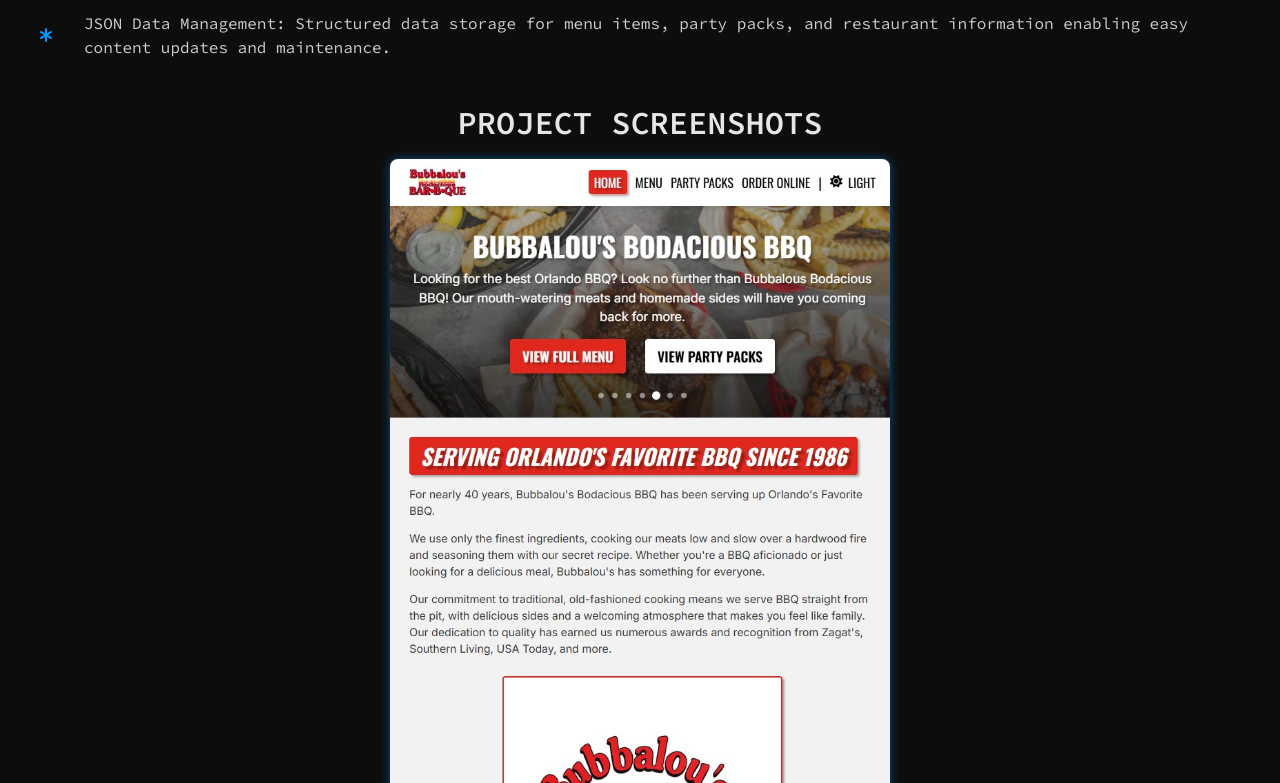
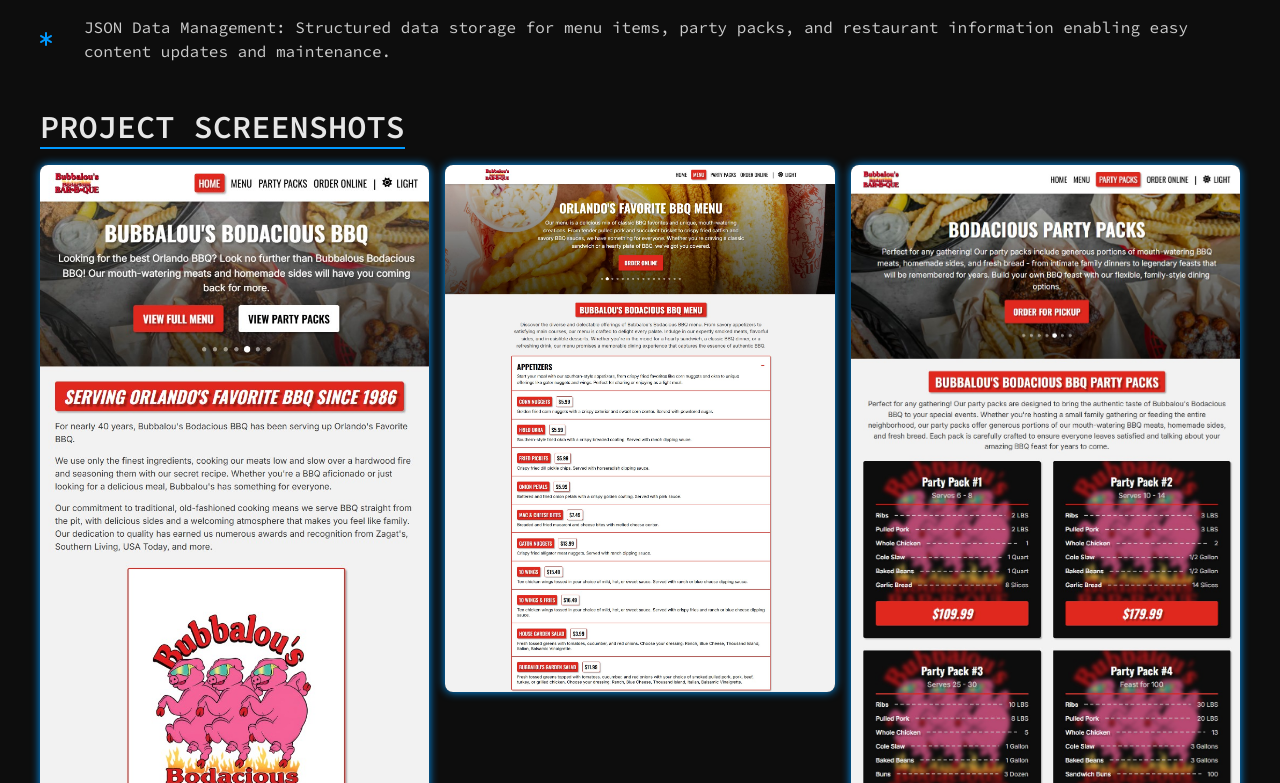
Before and after one commit to gilmerperez/gilmer-perez, a React (Vite) app: page /projects/1 in a window 1280 px wide. Shown: the part 1457-2240 px from the top of the page. Built offline with nearby package versions, Linux system fonts and the light colour scheme.

Commit message:
Made screenshots show up 3 per row, then 2, then 1

```diff
--- a/src/pages/IndividualProject/IndividualProject.module.css
+++ b/src/pages/IndividualProject/IndividualProject.module.css
@@ -75,7 +75,10 @@
   font-size: 2rem;
   font-weight: 600;
   margin-bottom: 1rem;
+  display: inline-block;
   transition: 0.3s ease-in;
+  color: var(--text-primary);
+  border-bottom: 2px solid var(--primary);
 }
 
 /* Key features */
@@ -139,25 +142,26 @@
 }
 
 .screenshotsGrid {
-  gap: 2rem;
+  gap: 1rem;
   display: grid;
-  align-items: center;
   justify-items: center;
-  grid-template-columns: repeat(auto-fit, minmax(300px, 1fr));
+  align-items: flex-start;
+  transition: 0.3s ease-in;
+  grid-template-columns: repeat(3, 1fr);
 }
 
 .screenshotContainer {
   width: 100%;
   overflow: hidden;
-  max-width: 500px;
+  max-width: 400px;
   transition: 0.3s ease;
   border-radius: 0.5rem;
-  box-shadow: var(--shadow);
+  box-shadow: 0px 0px 10px hsl(204, 100%, 50%);
 }
 
 .screenshotContainer:hover {
   transform: translateY(-3px);
-  box-shadow: 0 0 10px var(--primary);
+  box-shadow: 0px 0px 30px hsl(204, 100%, 50%);
 }
 
 .screenshot {
@@ -217,6 +221,11 @@
   .techItem {
     gap: 1rem;
   }
+
+  .screenshotsGrid {
+    gap: 0.75rem;
+    grid-template-columns: repeat(2, 1fr);
+  }
 }
 
 /* Mobile responsiveness */
@@ -267,4 +276,9 @@
   .techItem {
     font-size: 0.95rem;
   }
+
+  .screenshotsGrid {
+    gap: 0.5rem;
+    grid-template-columns: 1fr;
+  }
 }
```
Also changed, not shown: src/assets/references/screenshots.jpg (added).
